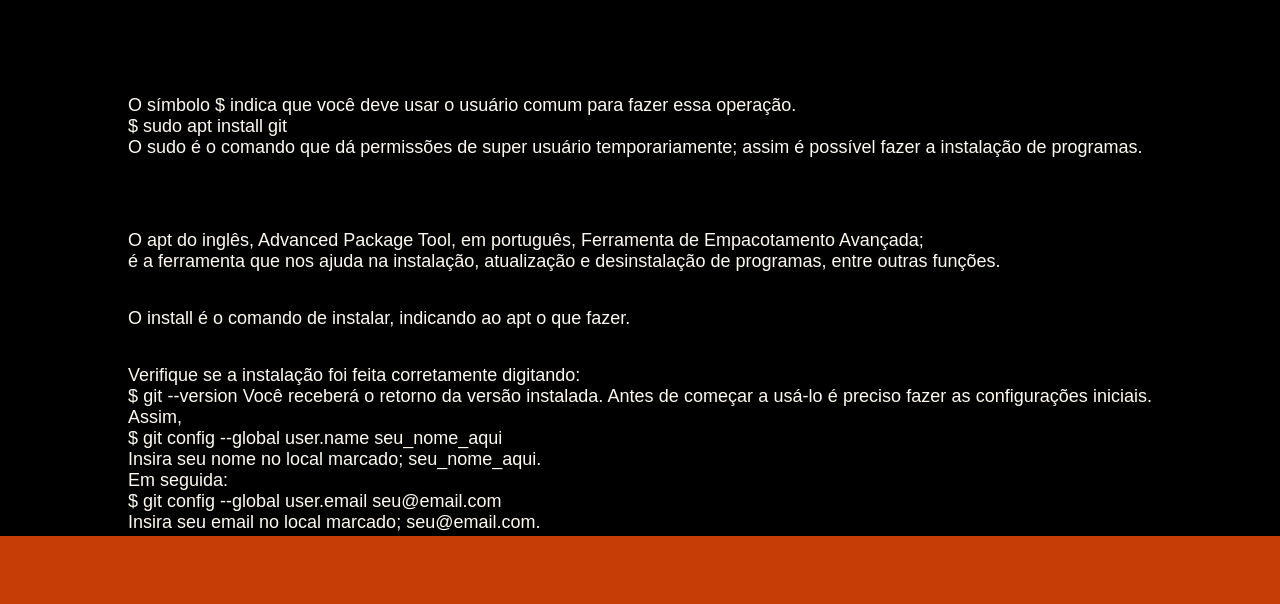
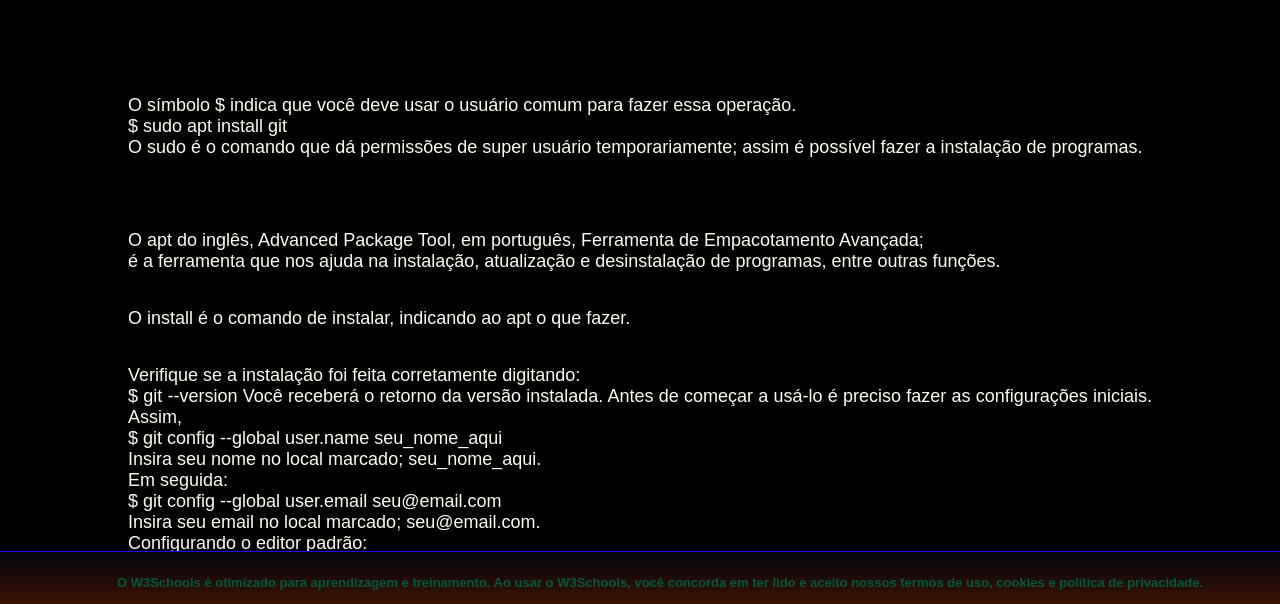
Before and after one commit to IsonArteBrasil/aula-de-git.github.io, a plain HTML site: page myproject/index.html in a window 1280 px wide. Shown: the part 196-800 px from the top of the page. Drawn offline with Linux system fonts and the light colour scheme.

Commit message:
Updates to the index.html footer and style.css

```diff
--- a/myproject/index.html
+++ b/myproject/index.html
@@ -138,7 +138,10 @@
                 <img class="imagem" src="img/githubFork_clone.png" alt="Imagem mapa para fork e clonar centralizada">
 
             <footer>
-                <div class="footer"></div>
+                <div class="footer">
+                    <p>O W3Schools é otimizado para aprendizagem e treinamento. Ao usar o W3Schools, você concorda em ter lido e aceito nossos termos de uso, cookies e política de privacidade.
+                    </p>
+                </div>
             </footer>
         </main>
         <script src="js/index.js"></script>
--- a/myproject/style.css
+++ b/myproject/style.css
@@ -1,4 +1,8 @@
+:root{
+--gradient-color: linear-Gradient(#01060f, #3b1202);
+}
 body {
+    background-color: var(--gradient-color);
     height: 100%;
     min-height: 100vh;
     margin: 0;
@@ -41,11 +45,18 @@ p{
 }
 
 .footer{
+    border-top: 1px solid #1a01fa;
+    color: #02573d;
+    font-size: small;
     padding: 10px 20px;
     width: 100%;
-    height: 3rem;
+    height: 2rem;
     left: 0;
     bottom: 0;
-    background-color: #c73d06;
+    background: var(--gradient-color);
     position: fixed;
+    display: flex;
+    flex-direction: column;
+    align-items: center;
+    text-align: center;
 }
```
